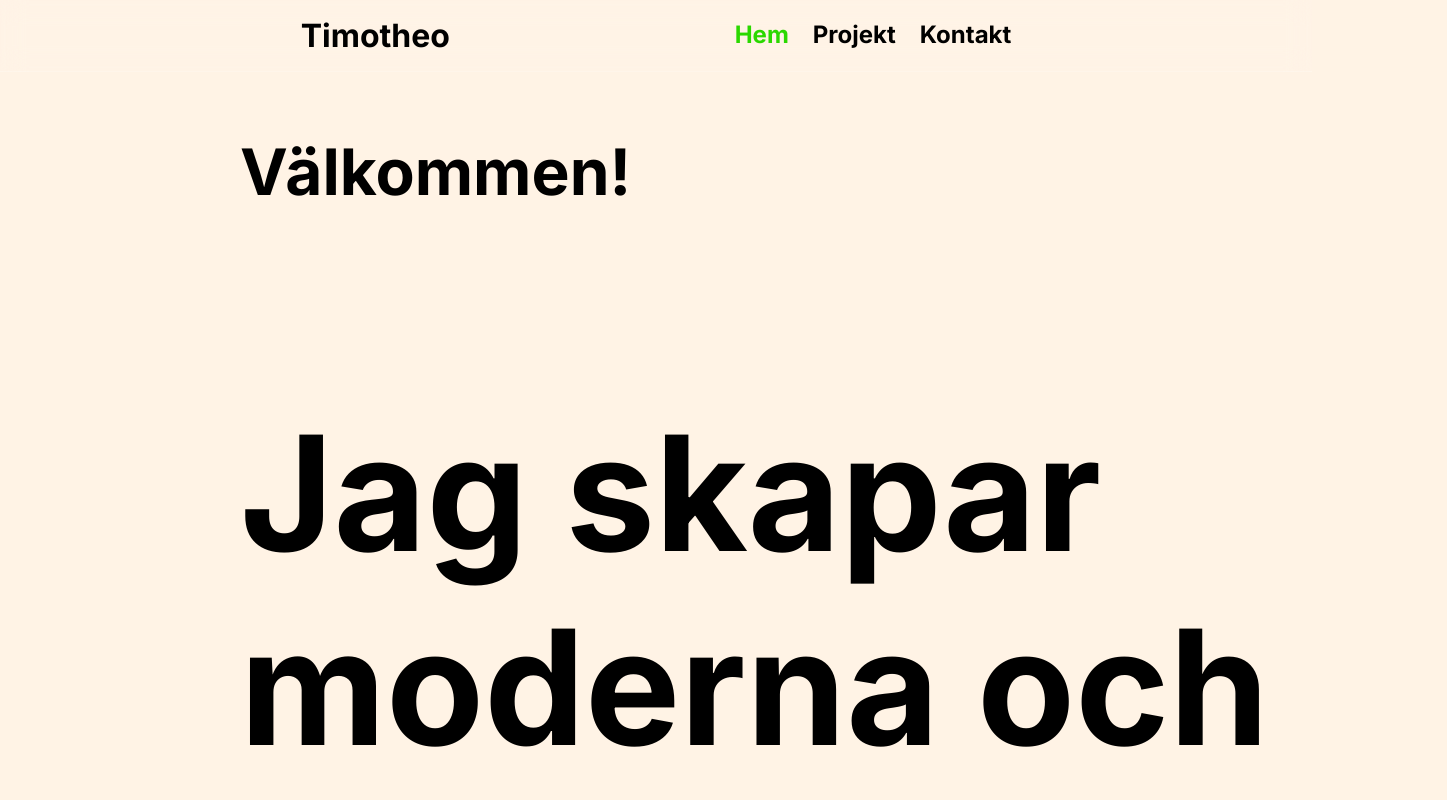
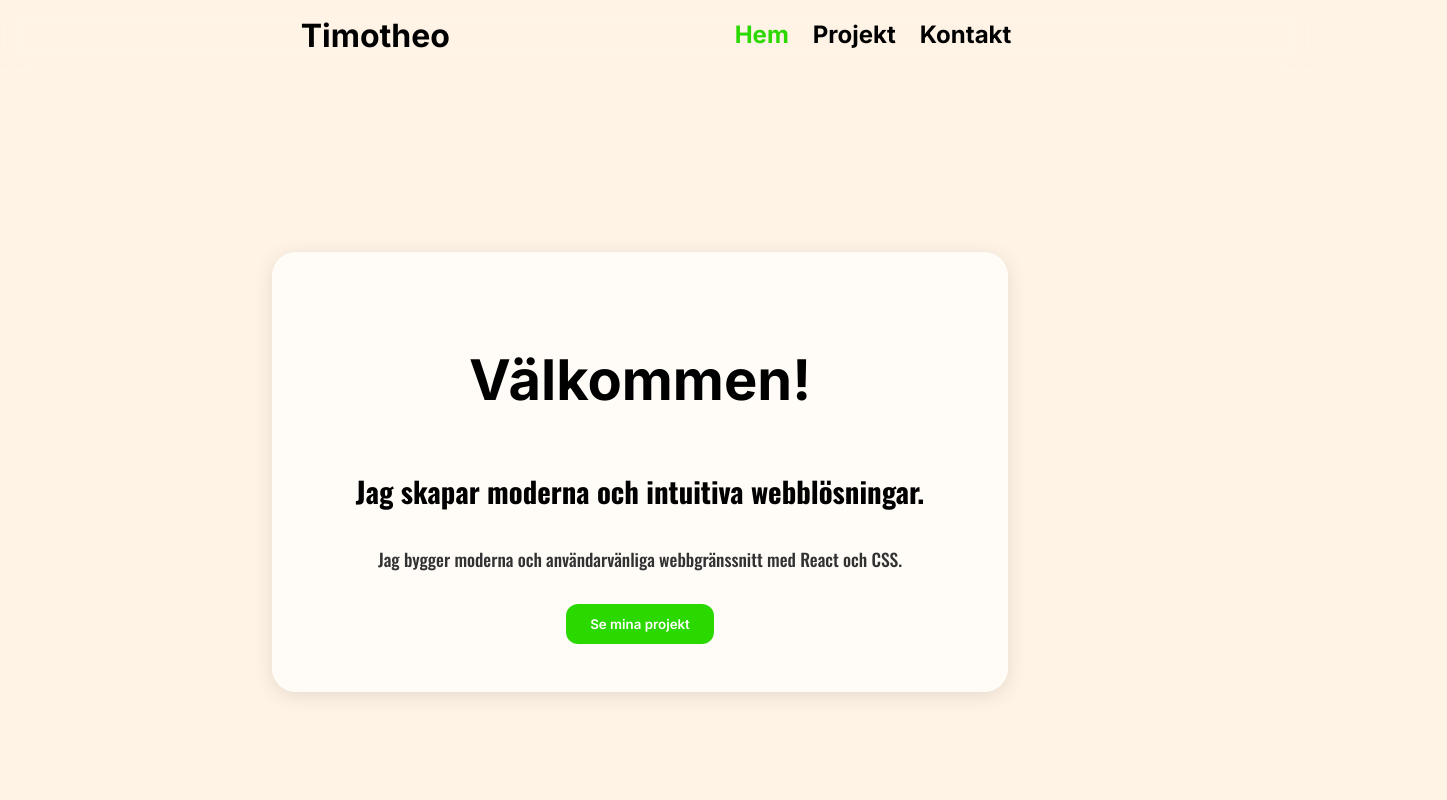
Before and after one commit to Tim-H-H/Timotheos-Portfolio, a React (Vite) app: page / in a window 1280 px wide. Shown: the top 800 px of the page, 1447 px wide, since content can reach past the window. Built offline with nearby package versions, Linux system fonts and the light colour scheme.

Commit message:
made similar style to contact page

```diff
--- a/src/index.css
+++ b/src/index.css
@@ -129,9 +129,75 @@ h1, h2, h3, .header-name {
 }
 
 .intro-text {
-  font-size: 10rem;
+  font-size: 8rem;
   animation: fadeIn 0.7s ease-in forwards;
 }
+
+/* Home Page CSS */
+
+/* ===== HOME PAGE ===== */
+.home {
+  display: flex;
+  justify-content: center;
+  align-items: center;
+  min-height: calc(100dvh - 80px);
+  padding: 2rem;
+  text-align: center;
+  animation: fadeIn 0.7s ease-out forwards;
+}
+
+.home-container {
+  background: rgba(255, 255, 255, 0.7);
+  backdrop-filter: blur(10px);
+  -webkit-backdrop-filter: blur(10px);
+  padding: 3rem;
+  border-radius: 1.5rem;
+  box-shadow: 0 4px 20px rgba(0, 0, 0, 0.1);
+  max-width: 700px;
+  width: 100%;
+  animation: fadeIn 0.8s ease-out forwards;
+}
+
+.text-container {
+  margin-bottom: 1rem;
+}
+
+.welcome-text {
+  font-size: 3.5rem;
+  color: black;
+  font-family: "Inter", sans-serif;
+  margin-bottom: 1rem;
+}
+
+.intro-text {
+  font-size: 1.8rem;
+  font-family: "Oswald", sans-serif;
+  margin-bottom: 1rem;
+}
+
+.home p {
+  font-size: 1.1rem;
+  color: rgb(50, 50, 50);
+  margin-bottom: 2rem;
+}
+
+.home button {
+  background-color: #2bd800;
+  color: white;
+  border: none;
+  border-radius: 0.75rem;
+  font-family: "Inter", sans-serif;
+  font-weight: 600;
+  padding: 0.75rem 1.5rem;
+  cursor: pointer;
+  transition: background 0.2s ease, transform 0.2s ease;
+}
+
+.home button:hover {
+  background-color: #24b300;
+  transform: translateY(-2px);
+}
+
 
 /* Contact page CSS */
 
```
